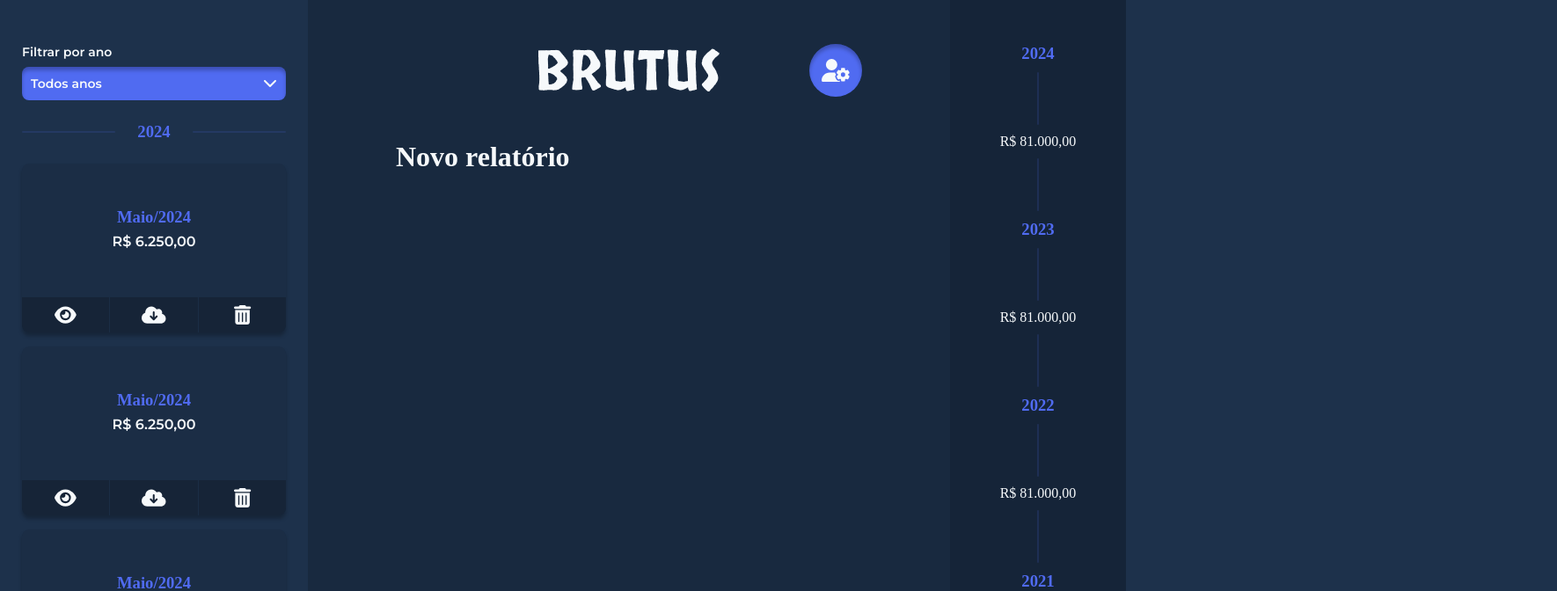
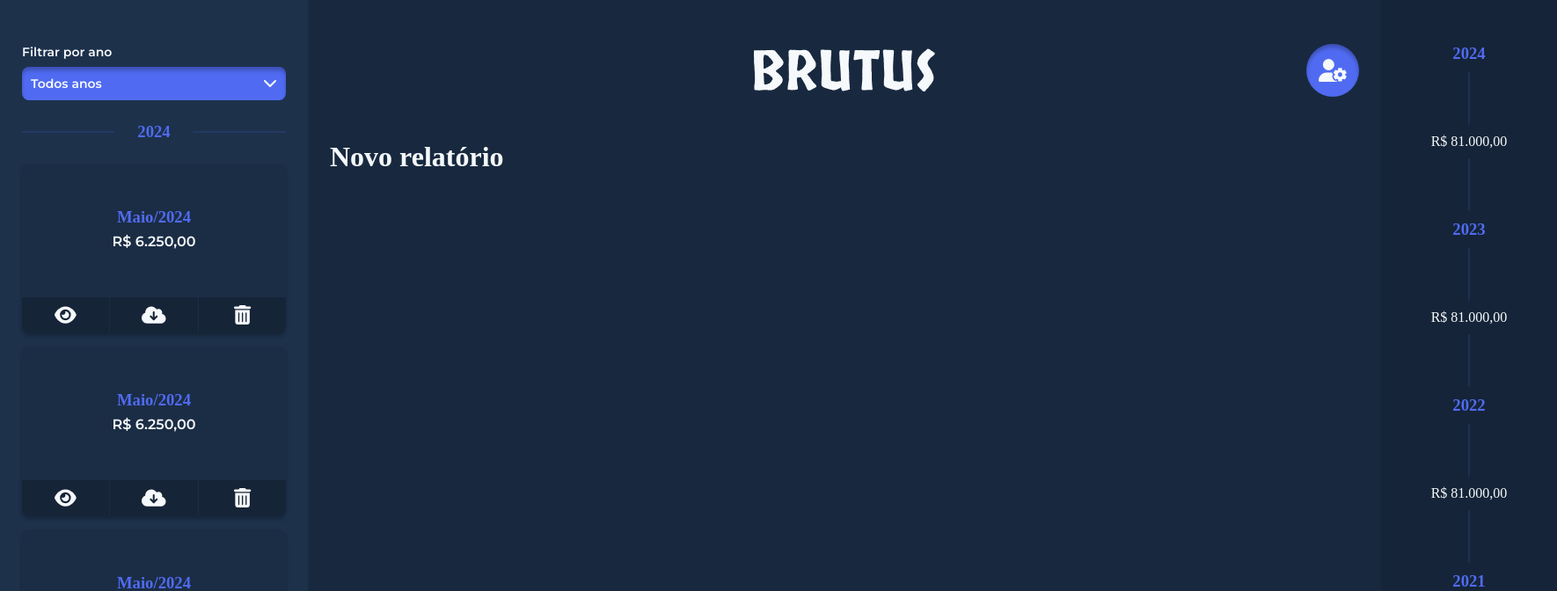
Before and after one commit to rodrigofontesdev/brutus-demo, a React (Vite) app: page /report in a window 1280 px wide. Shown: the top 672 px of the page at 88% size, 1770 px wide, since content can reach past the window. Built offline with nearby package versions, Linux system fonts and the light colour scheme.

Commit message:
refactor(template): fix panel container width in large screens

```diff
--- a/src/templates/PanelTemplate.tsx
+++ b/src/templates/PanelTemplate.tsx
@@ -2,7 +2,7 @@ import { Outlet } from 'react-router-dom'
 import { Header } from '../components/organisms/Header'
 import { History } from '../components/organisms/History'
 import { Timeline } from '../components/organisms/Timeline'
-import { PanelContainer, PanelGrid } from './styles'
+import { PanelContainer, PanelGrid, PanelCentral } from './styles'
 
 export function PanelTemplate() {
   return (
@@ -10,10 +10,12 @@ export function PanelTemplate() {
       <PanelGrid>
         <History />
 
-        <PanelContainer>
-          <Header />
-          <Outlet />
-        </PanelContainer>
+        <PanelCentral>
+          <PanelContainer>
+            <Header />
+            <Outlet />
+          </PanelContainer>
+        </PanelCentral>
 
         <Timeline />
       </PanelGrid>
--- a/src/templates/styles.ts
+++ b/src/templates/styles.ts
@@ -11,8 +11,14 @@ export const PanelGrid = styled.div`
   grid-template-columns: 21.875rem 1fr 12.5rem;
 `
 
+export const PanelCentral = styled.div`
+  background-color: rgb(0 0 0 / 16%);
+  padding-right: 1.5625rem;
+  padding-left: 1.5625rem;
+`
+
 export const PanelContainer = styled.div`
-  max-width: 73.125rem;
-  background-color: rgb(0 0 0 / 16%);
-  padding: 0 6.25rem 3.125rem;
+  width: 73.125rem;
+  margin-right: auto;
+  margin-left: auto;
 `
```
